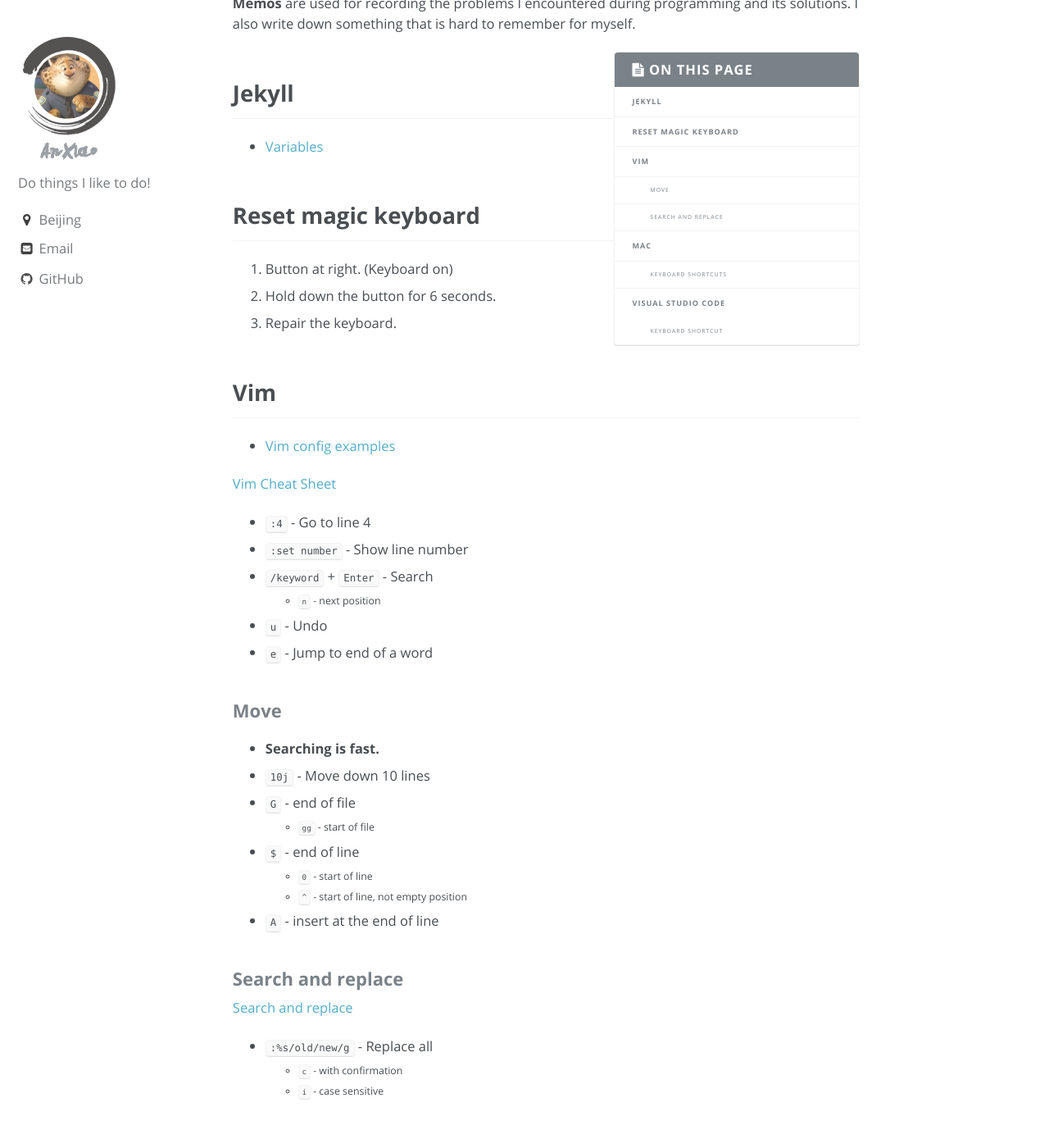
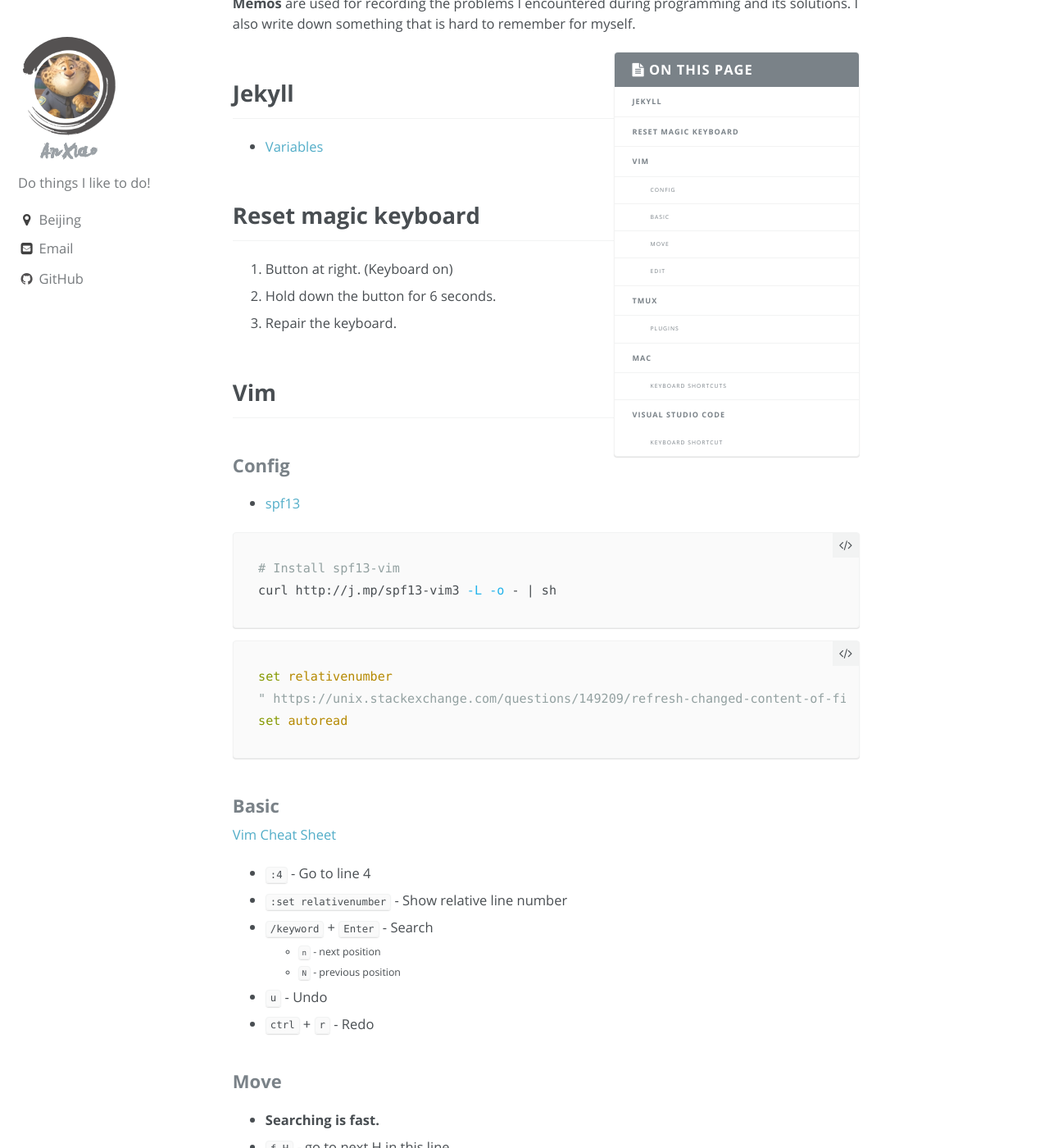
Before and after one commit to silverHugh/silverhugh.github.io, a Jekyll site: the page built from _posts/boat/2017-08-11-memo-app.md, in a window 1280 px wide and 1400 px high, scrolled down 258 px. Shown: the whole window at 82% size. Built offline with Jekyll 4.4.1, drawn with Linux system fonts in a browser that asks for light colours; some of the changed text lies outside the part shown.

````diff
--- a/_posts/boat/2017-08-11-memo-app.md
+++ b/_posts/boat/2017-08-11-memo-app.md
@@ -27,20 +27,38 @@ This is one of my memos about using various of applications.
 
 ## Vim
 
-- [Vim config examples](https://github.com/VundleVim/Vundle.vim/wiki/Examples)
+### Config
+
+- [spf13](http://vim.spf13.com/)
+
+``` sh
+# Install spf13-vim
+curl http://j.mp/spf13-vim3 -L -o - | sh
+```
+``` vim
+set relativenumber
+" https://unix.stackexchange.com/questions/149209/refresh-changed-content-of-file-opened-in-vim
+set autoread
+```
+
+
+### Basic
 
 [Vim Cheat Sheet](https://vim.rtorr.com/)
 
 - `:4` - Go to line 4
-- `:set number` - Show line number
+- `:set relativenumber` - Show relative line number
 - `/keyword` + `Enter` - Search
   - `n` - next position
+  - `N` - previous position
 - `u` - Undo
-- `e` - Jump to end of a word
+- `ctrl` + `r` - Redo
 
 ### Move
 
 - **Searching is fast.**
+- `f H` - go to next H in this line
+- `w` - go to next word
 - `10j` - Move down 10 lines
 - `G` - end of file
   - `gg` - start of file
@@ -49,13 +67,26 @@ This is one of my memos about using various of applications.
   - `^` - start of line, not empty position
 - `A` - insert at the end of line
 
-### Search and replace
+### Edit
 
 [Search and replace](http://vim.wikia.com/wiki/Search_and_replace)
 
 - `:%s/old/new/g` - Replace all
   - `c` - with confirmation
   - `i` - case sensitive
+- `caw`
+  - `w` - word
+  - `a` - all, delte space
+  - `i` - in, delte just word
+- `ci'` - detele all CONTENT `'CONTENT'`
+
+## Tmux
+
+- [Tmux Cheat Sheet & Quick Reference](https://tmuxcheatsheet.com)
+
+### Plugins
+
+- [tmux-resurrect](https://github.com/tmux-plugins/tmux-resurrect)
 
 ## Mac
 
````
Also changed, not shown: other parts of _posts/boat/2017-08-11-memo-app.md (+1 -1 lines), _posts/boat/2017-04-30-memo-python.md (+22 -11 lines), _posts/boat/2017-06-28-memo-php.md (+7 -0 lines), _posts/boat/2017-09-02-memo-javascript.md (added, +57 -0 lines), _posts/boat/2018-03-27-memo-shell.md (+45 -6 lines).
